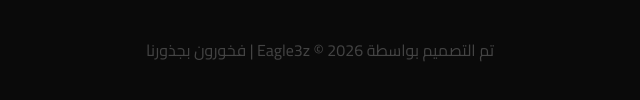
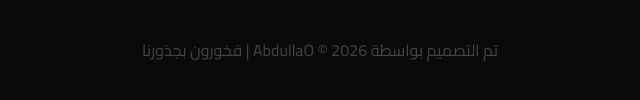
Before and after one commit to Eagle3z/uae, a plain HTML site: page index.html in a window 1280 px wide. Shown: the part 1266-1366 px from the top of the page, 320-960 px from the left. Drawn offline with Linux system fonts and the light colour scheme.

Commit message:
Update index.html

```diff
--- a/index.html
+++ b/index.html
@@ -62,7 +62,7 @@
     </section>
 
     <footer>
-        <p>تم التصميم بواسطة Eagle3z &copy; 2026 | فخورون بجذورنا</p>
+        <p>تم التصميم بواسطة AbdullaO &copy; 2026 | فخورون بجذورنا</p>
     </footer>
 
 </body>
```
